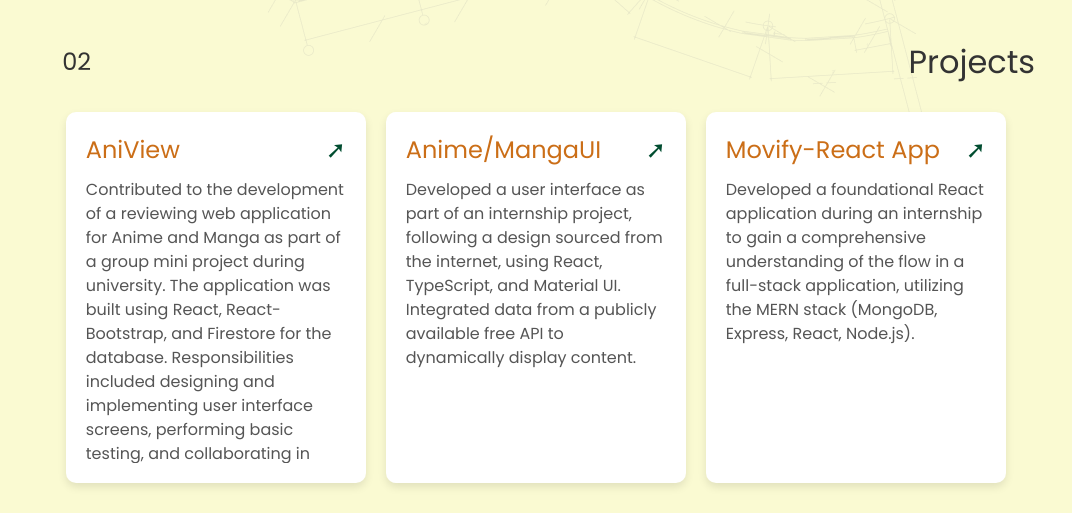
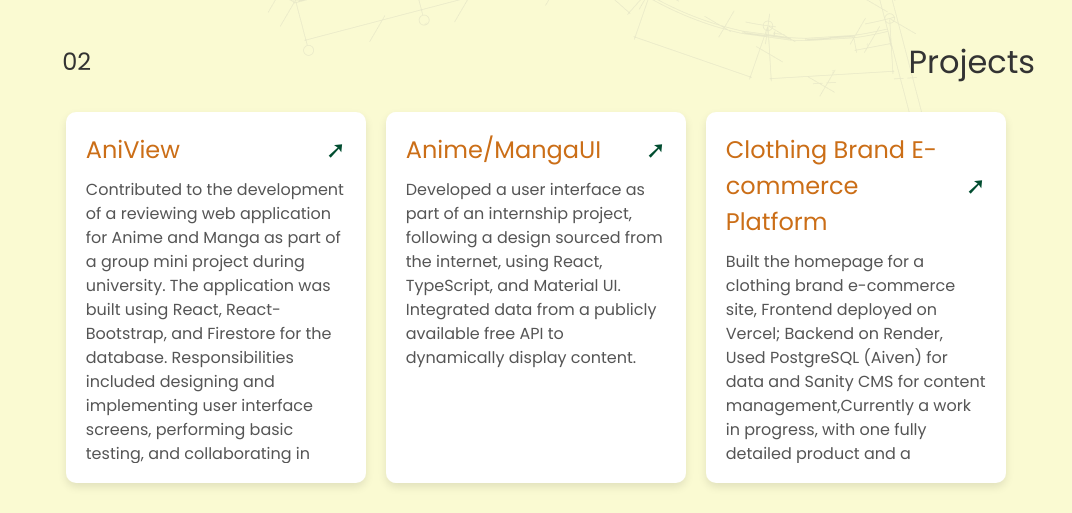
Before and after one commit to Rachitnaik/Portfolio-next.js, a Next.js app: page / in a window 1280 px wide. Shown: the part 1420-1933 px from the top of the page, without its empty margins (117-1189 px from the left). Built offline with nearby package versions, Linux system fonts and the light colour scheme.

Commit message:
chnaged project detail

```diff
--- a/src/app/components/ProjectListPage.tsx
+++ b/src/app/components/ProjectListPage.tsx
@@ -38,10 +38,10 @@
         link: "https://github.com/Rachitnaik/AnimeUI",
     },
     {
-        title: "Movify-React App",
+        title: "Clothing Brand E-commerce Platform",
         description:
-            "Developed a foundational React application during an internship to gain a comprehensive understanding of the flow in a full-stack application, utilizing the MERN stack (MongoDB, Express, React, Node.js).",
-        link: "https://github.com/Rachitnaik/Moviefy",
+            "Built the homepage for a clothing brand e-commerce site, Frontend deployed on Vercel; Backend on Render, Used PostgreSQL (Aiven) for data and Sanity CMS for content management,Currently a work in progress, with one fully detailed product and a functional product page ",
+        link: "https://github.com/Rachitnaik/E-commerce",
     },
 
 ];
```
